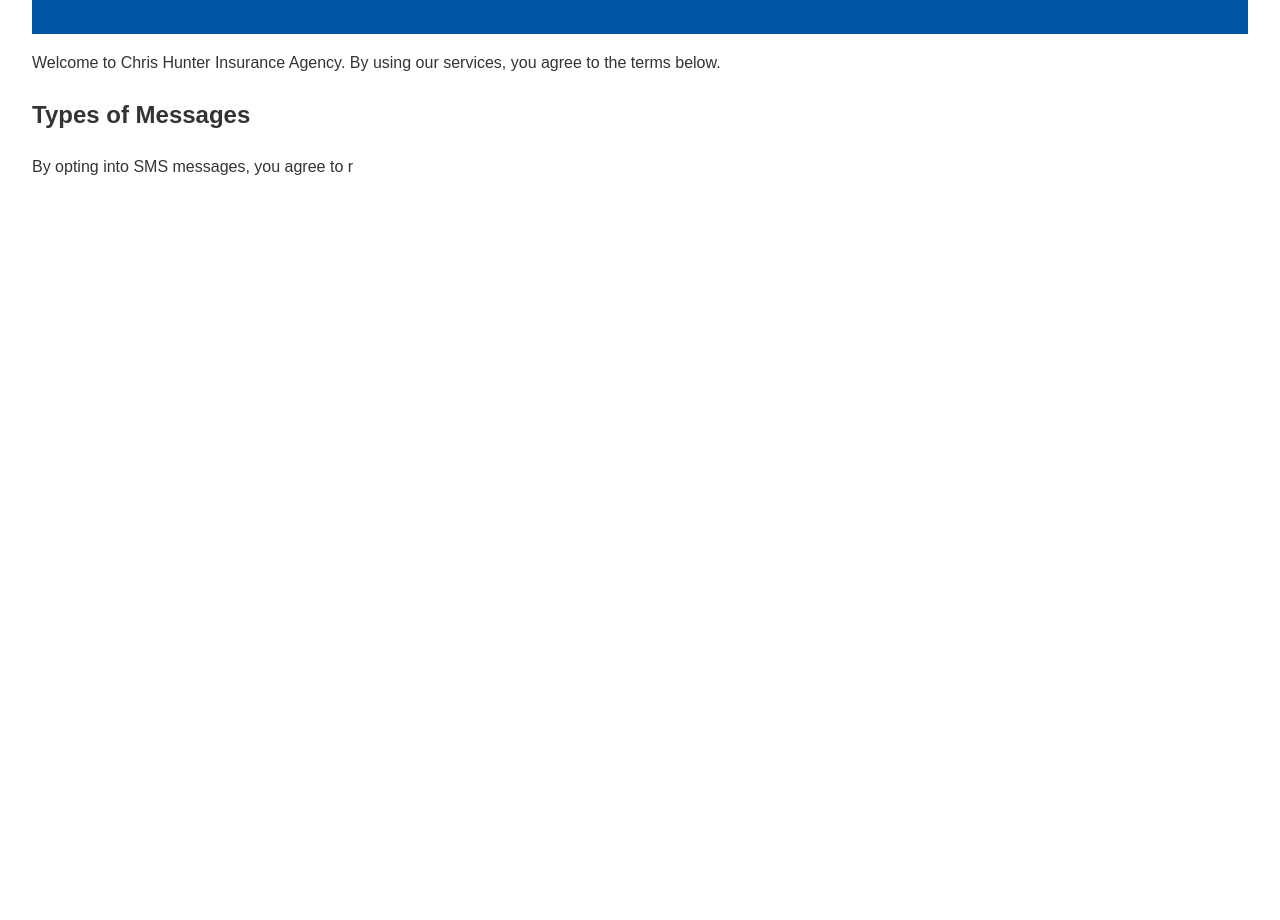
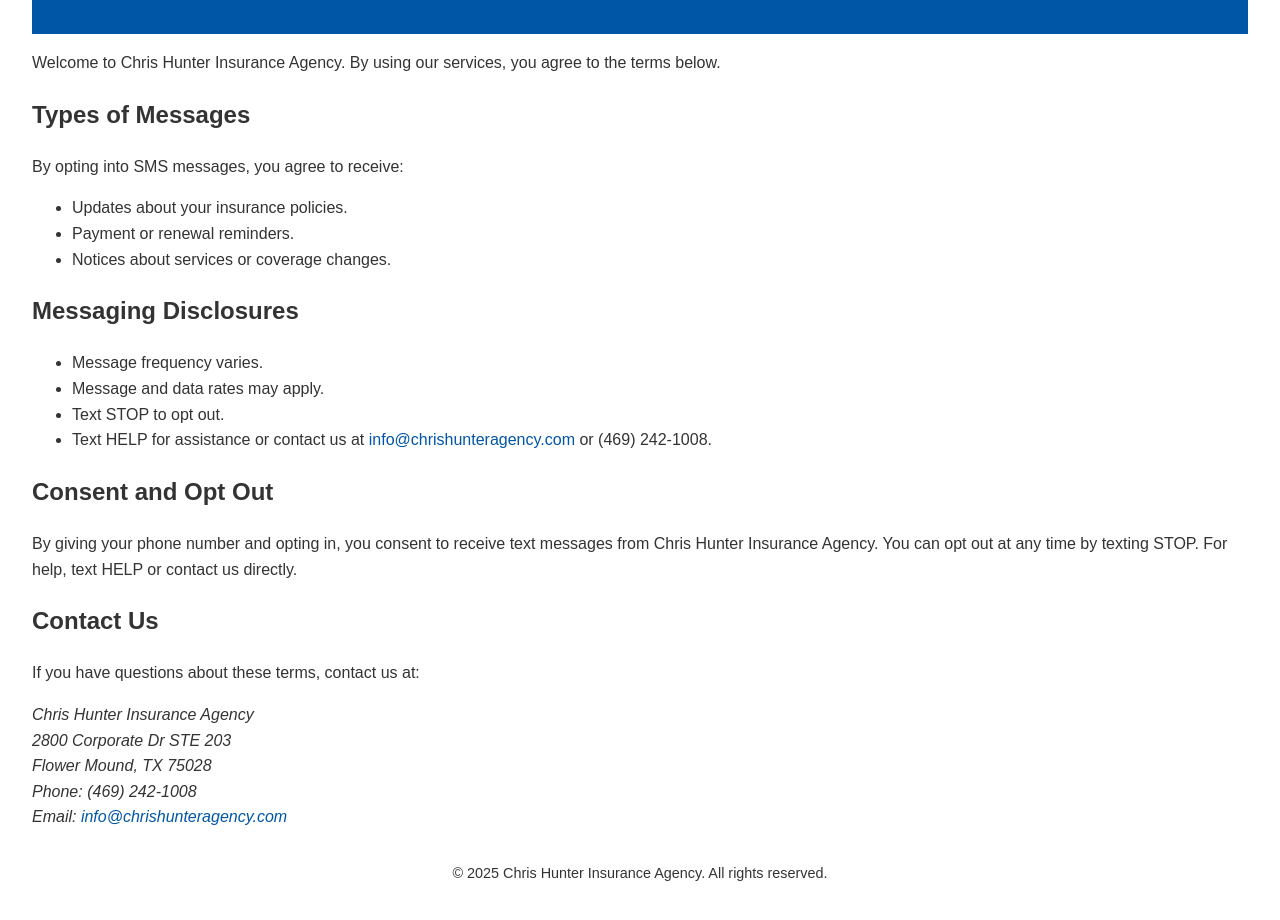
Before and after one commit to 35905m/Chris-Hunter, a plain HTML site: page index.html in a window 1280 px wide. Shown: the part 124-1044 px from the top of the page. Before the commit the page ends 800 px from the top, so only its background shows below. Drawn offline with Linux system fonts and the light colour scheme.

Commit message:
Update SMS message consent and disclosures

```diff
--- a/index.html
+++ b/index.html
@@ -40,4 +40,38 @@
         <p>Welcome to Chris Hunter Insurance Agency. By using our services, you agree to the terms below.</p>
 
         <h2>Types of Messages</h2>
-        <p>By opting into SMS messages, you agree to r
+        <p>By opting into SMS messages, you agree to receive:</p>
+        <ul>
+            <li>Updates about your insurance policies.</li>
+            <li>Payment or renewal reminders.</li>
+            <li>Notices about services or coverage changes.</li>
+        </ul>
+
+        <h2>Messaging Disclosures</h2>
+        <ul>
+            <li>Message frequency varies.</li>
+            <li>Message and data rates may apply.</li>
+            <li>Text STOP to opt out.</li>
+            <li>Text HELP for assistance or contact us at <a href="mailto:info@chrishunteragency.com">info@chrishunteragency.com</a> or (469) 242-1008.</li>
+        </ul>
+
+        <h2>Consent and Opt Out</h2>
+        <p>By giving your phone number and opting in, you consent to receive text messages from Chris Hunter Insurance Agency. You can opt out at any time by texting STOP. For help, text HELP or contact us directly.</p>
+
+        <h2>Contact Us</h2>
+        <p>If you have questions about these terms, contact us at:</p>
+
+        <address>
+            Chris Hunter Insurance Agency<br>
+            2800 Corporate Dr STE 203<br>
+            Flower Mound, TX 75028<br>
+            Phone: (469) 242-1008<br>
+            Email: <a href="mailto:info@chrishunteragency.com">info@chrishunteragency.com</a>
+        </address>
+    </main>
+
+    <footer>
+        <p>&copy; 2025 Chris Hunter Insurance Agency. All rights reserved.</p>
+    </footer>
+</body>
+</html>
```
